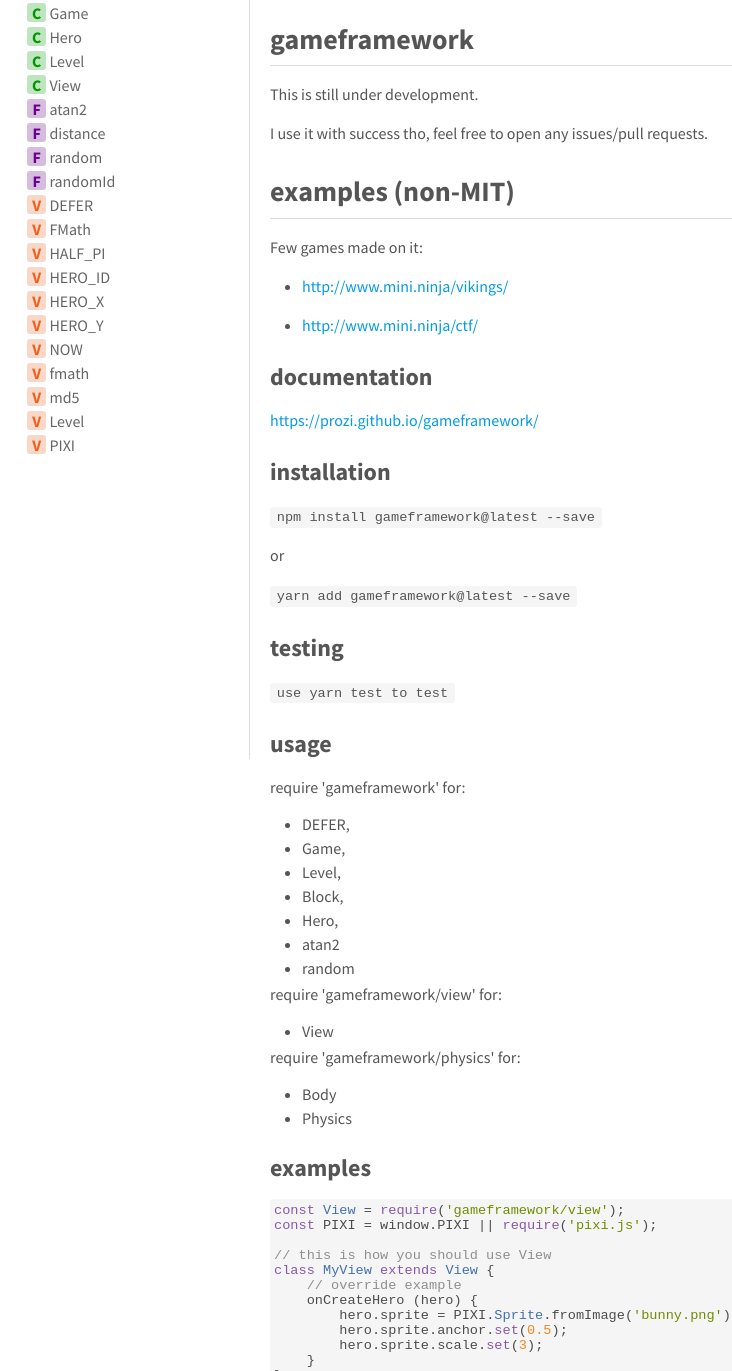
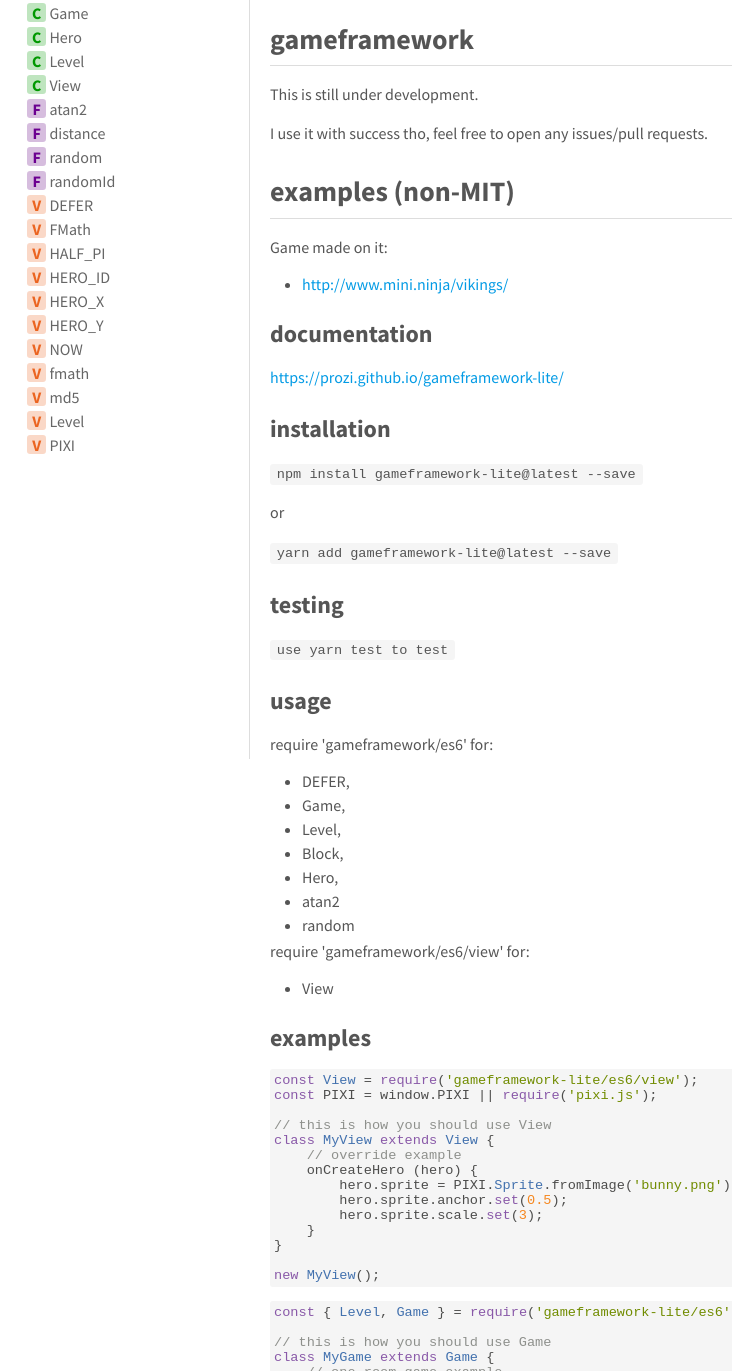
Before and after one commit to Prozi/gameframework-lite, a website: page docs/index.html in a window 1280 px wide. Shown: the part 57-1428 px from the top of the page, without its empty margins (0-732 px from the left). Drawn offline with Linux system fonts and the light colour scheme.

Commit message:
new-docs

```diff
--- a/docs/index.html
+++ b/docs/index.html
@@ -19,7 +19,7 @@
   <a href="identifiers.html">Reference</a>
   <a href="source.html">Source</a>
 
-  <a data-ice="repoURL" href="https://github.com/Prozi/gameframework.git" class="repo-url-github">Repository</a>
+  <a data-ice="repoURL" href="https://github.com/Prozi/gameframework.git#lite" class="repo-url-github">Repository</a>
   <div class="search-box">
   <span>
     <img src="./image/search.png">
@@ -59,23 +59,20 @@
 <p>This is still under development.</p>
 <p>I use it with success tho, feel free to open any issues/pull requests.</p>
 <h2 id="examples-non-mit-">examples (non-MIT)</h2>
-<p>Few games made on it:</p>
+<p>Game made on it:</p>
 <ul>
-<li><p><a href="http://www.mini.ninja/vikings/">http://www.mini.ninja/vikings/</a></p>
-</li>
-<li><p><a href="http://www.mini.ninja/ctf/">http://www.mini.ninja/ctf/</a></p>
-</li>
+<li><a href="http://www.mini.ninja/vikings/">http://www.mini.ninja/vikings/</a></li>
 </ul>
 <h3 id="documentation">documentation</h3>
-<p><a href="https://prozi.github.io/gameframework/">https://prozi.github.io/gameframework/</a></p>
+<p><a href="https://prozi.github.io/gameframework-lite/">https://prozi.github.io/gameframework-lite/</a></p>
 <h3 id="installation">installation</h3>
-<p><code>npm install gameframework@latest --save</code></p>
+<p><code>npm install gameframework-lite@latest --save</code></p>
 <p>or</p>
-<p><code>yarn add gameframework@latest --save</code></p>
+<p><code>yarn add gameframework-lite@latest --save</code></p>
 <h3 id="testing">testing</h3>
 <p><code>use yarn test to test</code></p>
 <h3 id="usage">usage</h3>
-<p>require &apos;gameframework&apos; for:</p>
+<p>require &apos;gameframework/es6&apos; for:</p>
 <ul>
 <li>DEFER,</li>
 <li>Game,</li>
@@ -85,17 +82,12 @@
 <li>atan2</li>
 <li>random</li>
 </ul>
-<p>require &apos;gameframework/view&apos; for:</p>
+<p>require &apos;gameframework/es6/view&apos; for:</p>
 <ul>
 <li>View</li>
 </ul>
-<p>require &apos;gameframework/physics&apos; for:</p>
-<ul>
-<li>Body</li>
-<li>Physics</li>
-</ul>
 <h3 id="examples">examples</h3>
-<pre><code class="lang-javascript"><code class="source-code prettyprint">const View = require(&apos;gameframework/view&apos;);
+<pre><code class="lang-javascript"><code class="source-code prettyprint">const View = require(&apos;gameframework-lite/es6/view&apos;);
 const PIXI = window.PIXI || require(&apos;pixi.js&apos;);
 
 // this is how you should use View
@@ -110,7 +102,7 @@ class MyView extends View {
 
 new MyView();</code>
 </code></pre>
-<pre><code class="lang-javascript"><code class="source-code prettyprint">const { Level, Game } = require(&apos;gameframework&apos;);
+<pre><code class="lang-javascript"><code class="source-code prettyprint">const { Level, Game } = require(&apos;gameframework-lite/es6&apos;);
 
 // this is how you should use Game
 class MyGame extends Game {
--- a/docs/package.json
+++ b/docs/package.json
@@ -1,6 +1,6 @@
 {
   "name": "gameframework-lite",
-  "version": "1.1.6",
+  "version": "1.1.9",
   "description": "game framework for 2d html5 games with physics isomorphic",
   "main": "es2015/index.js",
   "scripts": {
@@ -27,6 +27,6 @@
   },
   "repository": {
     "type": "git",
-    "url": "https://github.com/Prozi/gameframework.git"
+    "url": "https://github.com/Prozi/gameframework.git#lite"
   }
 }
```
Also changed, not shown: docs/class/docs-src/index.js~Game.html (+1 -1 lines), docs/class/docs-src/index.js~Hero.html (+1 -1 lines), docs/class/docs-src/index.js~Level.html (+1 -1 lines), docs/class/docs-src/view.js~View.html (+1 -1 lines), docs/file/docs-src/index.js.html (+1 -1 lines), docs/file/docs-src/physics.js.html (+1 -1 lines), docs/file/docs-src/view.js.html (+1 -1 lines), docs/function/index.html (+1 -1 lines), docs/identifiers.html (+1 -1 lines), docs/source.html (+4 -4 lines), docs/variable/index.html (+1 -1 lines).
